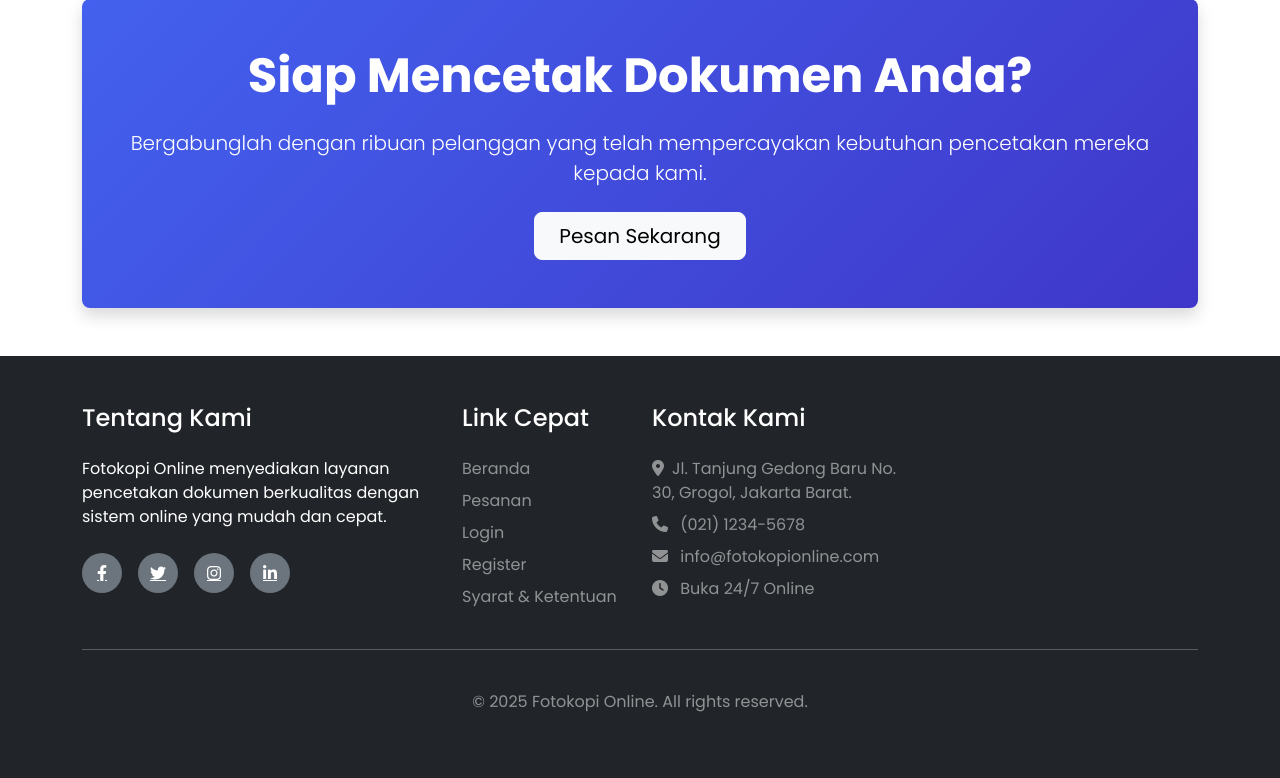
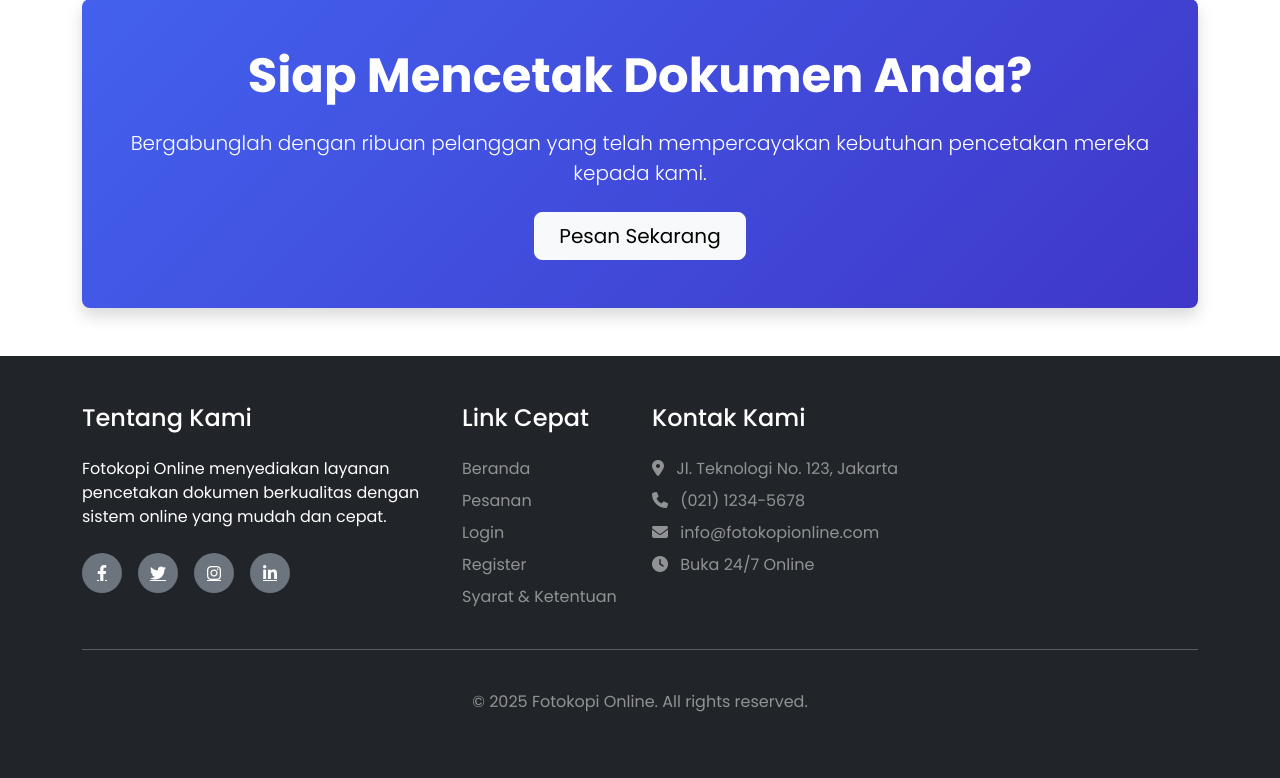
Before and after one commit to dipaa183/TUBES_PAW, a PHP site: page / in a window 1280 px wide. Shown: the part 1902-2680 px from the top of the page. Run offline with PHP 8.4, Linux system fonts and the light colour scheme; data comes from the database, SQL or seed files in the repository.

Commit message:
Update index.php wildan

```diff
--- a/index.php
+++ b/index.php
@@ -45,7 +45,7 @@ $recent_orders = getAllPemesanan();
                             <i class="fas fa-home me-1"></i> Beranda
                         </a>
                     </li>
-                    <?php if (isset($_SESSION['user_id']) && $_SESSION['user_role'] === 'admin'): ?>
+                    <?php if (isset($_SESSION['user_id']) && isset($_SESSION['role']) && $_SESSION['role'] === 'admin'): ?>
                         <li class="nav-item">
                             <a class="nav-link <?= basename($_SERVER['PHP_SELF']) == 'list_pemesanan.php' ? 'active' : '' ?>"
                                 href="pages/list_pemesanan.php">
@@ -53,7 +53,6 @@ $recent_orders = getAllPemesanan();
                             </a>
                         </li>
                     <?php endif; ?>
-
                 </ul>
 
                 <ul class="navbar-nav">
@@ -65,7 +64,6 @@ $recent_orders = getAllPemesanan();
                                 <i class="fas fa-user-circle me-1"></i> <?= htmlspecialchars($_SESSION['user_name']) ?>
                             </a>
                             <ul class="dropdown-menu dropdown-menu-end">
-
                                 <li>
                                     <hr class="dropdown-divider">
                                 </li>
@@ -73,6 +71,8 @@ $recent_orders = getAllPemesanan();
                                         Logout</a></li>
                             </ul>
                         </li>
+
+                        <?php if ($_SESSION['role'] !== 'admin'): ?>
                             <li class="nav-item">
                                 <a class="nav-link position-relative" href="cart.php">
                                     <i class="fas fa-shopping-cart me-1"></i> Keranjang
@@ -84,6 +84,7 @@ $recent_orders = getAllPemesanan();
                                     <?php endif; ?>
                                 </a>
                             </li>
+                        <?php endif; ?>
                     <?php else: ?>
                         <!-- Menu ketika user belum login -->
                         <li class="nav-item">
@@ -320,14 +321,14 @@ $recent_orders = getAllPemesanan();
                 <div class="col-lg-3 col-md-6">
                     <h3 class="h4 mb-4">Kontak Kami</h3>
                     <ul class="list-unstyled text-white-50">
-                        <li class="mb-2"><i class="fas fa-map-marker-alt me-2"></i>Jl. Tanjung Gedong Baru No. 30, Grogol, Jakarta Barat.</li>
+                        <li class="mb-2"><i class="fas fa-map-marker-alt me-2"></i> Jl. Teknologi No. 123, Jakarta</li>
                         <li class="mb-2"><i class="fas fa-phone me-2"></i> (021) 1234-5678</li>
                         <li class="mb-2"><i class="fas fa-envelope me-2"></i> info@fotokopionline.com</li>
                         <li class="mb-0"><i class="fas fa-clock me-2"></i> Buka 24/7 Online</li>
                     </ul>
                 </div>
                 <div class="col-lg-3">
-                    <!-- Additional content can be added here -->
+
                 </div>
             </div>
             <hr class="my-4 bg-secondary">
```
Lines whose indentation alone changed are shown as unchanged.
